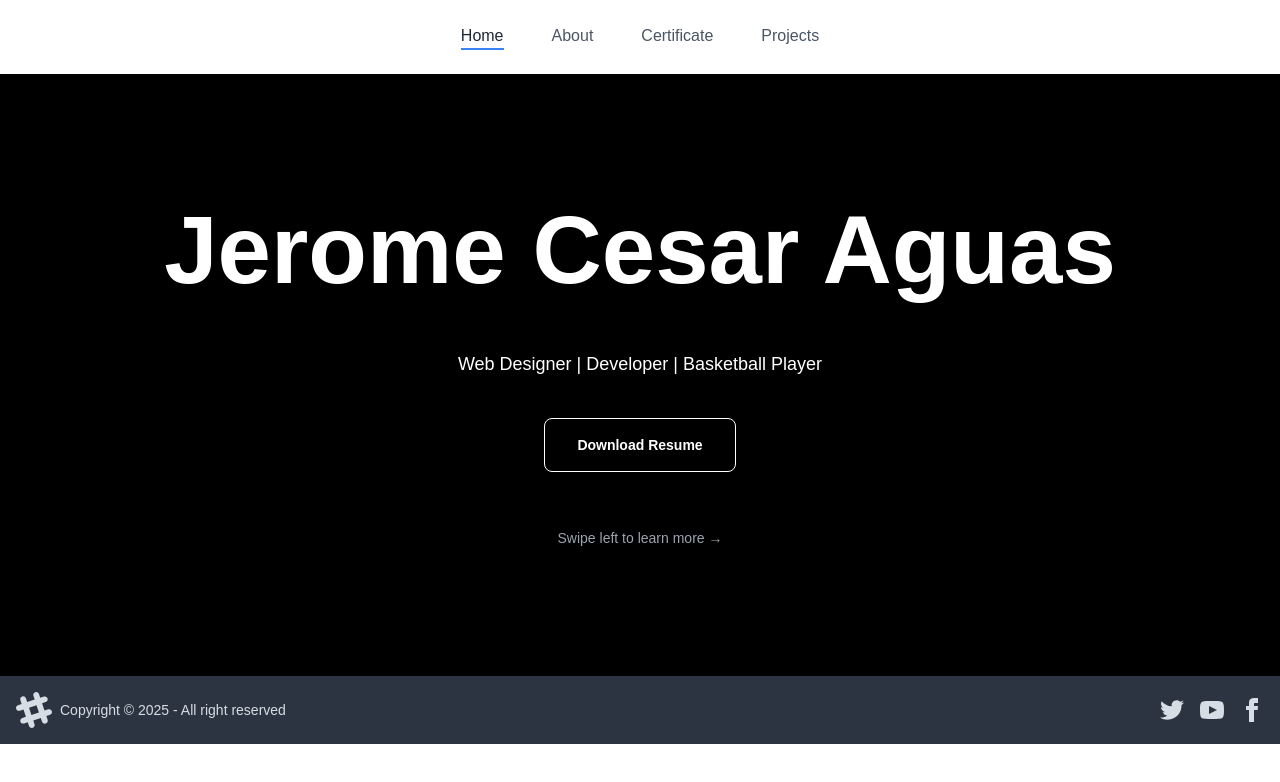
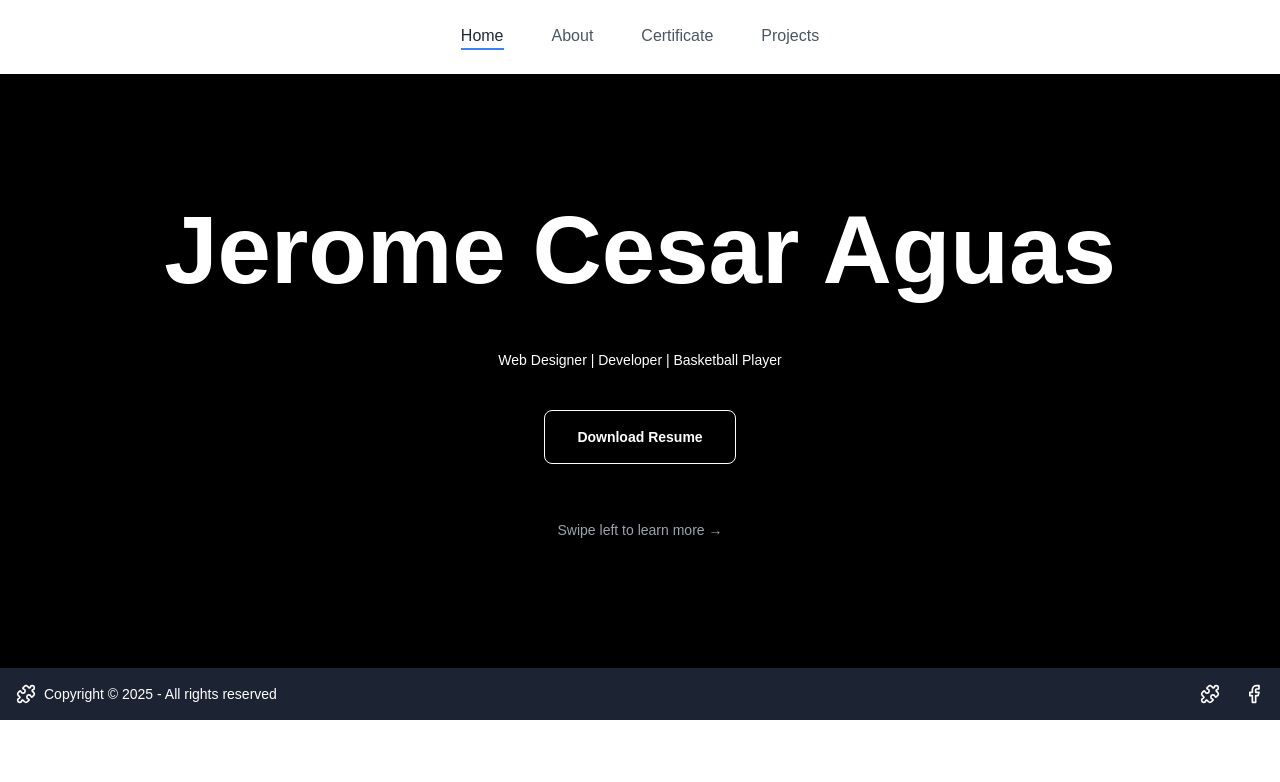
Before and after one commit to Csar0427/CsarPortfolio, a Next.js app: page / in a window 1280 px wide. Shown: the top 782 px of the page. Built offline with nearby package versions, Linux system fonts and the light colour scheme.

Commit message:
modified footer

```diff
--- a/app/components/Footer.jsx
+++ b/app/components/Footer.jsx
@@ -1,57 +1,35 @@
-import React from "react";
+import { Facebook, Youtube, PuzzleIcon } from "lucide-react";
 
 const Footer = () => {
   return (
-    <footer className="footer bg-neutral text-neutral-content items-center p-4 mt-auto">
-      <aside className="grid-flow-col items-center">
-        <svg
-          width="36"
-          height="36"
-          viewBox="0 0 24 24"
-          xmlns="http://www.w3.org/2000/svg"
-          fillRule="evenodd"
-          clipRule="evenodd"
-          className="fill-current"
-        >
-          <path d="M22.672 15.226l-2.432.811.841 2.515c.33 1.019-.209 2.127-1.23 2.456-1.15.325-2.148-.321-2.463-1.226l-.84-2.518-5.013 1.677.84 2.517c.391 1.203-.434 2.542-1.831 2.542-.88 0-1.601-.564-1.86-1.314l-.842-2.516-2.431.809c-1.135.328-2.145-.317-2.463-1.229-.329-1.018.211-2.127 1.231-2.456l2.432-.809-1.621-4.823-2.432.808c-1.355.384-2.558-.59-2.558-1.839 0-.817.509-1.582 1.327-1.846l2.433-.809-.842-2.515c-.33-1.02.211-2.129 1.232-2.458 1.02-.329 2.13.209 2.461 1.229l.842 2.515 5.011-1.677-.839-2.517c-.403-1.238.484-2.553 1.843-2.553.819 0 1.585.509 1.85 1.326l.841 2.517 2.431-.81c1.02-.33 2.131.211 2.461 1.229.332 1.018-.21 2.126-1.23 2.456l-2.433.809 1.622 4.823 2.433-.809c1.242-.401 2.557.484 2.557 1.838 0 .819-.51 1.583-1.328 1.847m-8.992-6.428l-5.01 1.675 1.619 4.828 5.011-1.674-1.62-4.829z"></path>
-        </svg>
-        <p>Copyright © {new Date().getFullYear()} - All right reserved</p>
-      </aside>
-      <nav className="grid-flow-col gap-4 md:place-self-center md:justify-self-end">
-        <a>
-          <svg
-            xmlns="http://www.w3.org/2000/svg"
-            width="24"
-            height="24"
-            viewBox="0 0 24 24"
-            className="fill-current"
-          >
-            <path d="M24 4.557c-.883.392-1.832.656-2.828.775 1.017-.609 1.798-1.574 2.165-2.724-.951.564-2.005.974-3.127 1.195-.897-.957-2.178-1.555-3.594-1.555-3.179 0-5.515 2.966-4.797 6.045-4.091-.205-7.719-2.165-10.148-5.144-1.29 2.213-.669 5.108 1.523 6.574-.806-.026-1.566-.247-2.229-.616-.054 2.281 1.581 4.415 3.949 4.89-.693.188-1.452.232-2.224.084.626 1.956 2.444 3.379 4.6 3.419-2.07 1.623-4.678 2.348-7.29 2.04 2.179 1.397 4.768 2.212 7.548 2.212 9.142 0 14.307-7.721 13.995-14.646.962-.695 1.797-1.562 2.457-2.549z"></path>
-          </svg>
-        </a>
-        <a>
-          <svg
-            xmlns="http://www.w3.org/2000/svg"
-            width="24"
-            height="24"
-            viewBox="0 0 24 24"
-            className="fill-current"
-          >
-            <path d="M19.615 3.184c-3.604-.246-11.631-.245-15.23 0-3.897.266-4.356 2.62-4.385 8.816.029 6.185.484 8.549 4.385 8.816 3.6.245 11.626.246 15.23 0 3.897-.266 4.356-2.62 4.385-8.816-.029-6.185-.484-8.549-4.385-8.816zm-10.615 12.816v-8l8 3.993-8 4.007z"></path>
-          </svg>
-        </a>
-        <a>
-          <svg
-            xmlns="http://www.w3.org/2000/svg"
-            width="24"
-            height="24"
-            viewBox="0 0 24 24"
-            className="fill-current"
-          >
-            <path d="M9 8h-3v4h3v12h5v-12h3.642l.358-4h-4v-1.667c0-.955.192-1.333 1.115-1.333h2.885v-5h-3.808c-3.596 0-5.192 1.583-5.192 4.615v3.385z"></path>
-          </svg>
-        </a>
-      </nav>
+    <footer className="bg-[#1C2333] text-white py-4">
+      <div className="container mx-auto px-4">
+        <div className="flex flex-col md:flex-row justify-between items-center gap-4">
+          <div className="flex items-center gap-2">
+            <PuzzleIcon className="h-5 w-5 text-white" />
+            <p className="text-sm text-white">
+              Copyright © 2025 - All rights reserved
+            </p>
+          </div>
+
+          <div className="flex items-center gap-6">
+            <a
+              href="#"
+              className="text-white hover:text-gray-300 transition-colors"
+              aria-label="Discord"
+            >
+              <PuzzleIcon className="h-5 w-5" />
+            </a>
+            <a
+              href="#"
+              className="text-white hover:text-gray-300 transition-colors"
+              aria-label="Facebook"
+            >
+              <Facebook className="h-5 w-5" />
+            </a>
+          </div>
+        </div>
+      </div>
     </footer>
   );
 };
--- a/app/sections/Hero.jsx
+++ b/app/sections/Hero.jsx
@@ -34,7 +34,7 @@ const Hero = () => {
           initial={{ opacity: 0, x: 50 }}
           animate={{ opacity: 1, x: 0 }}
           transition={{ duration: 0.8, ease: "easeOut", delay: 0.2 }}
-          className="text-lg max-w-2xl m-auto"
+          className="text-sm max-w-2xl m-auto"
         >
           Web Designer | Developer | Basketball Player
         </motion.p>
```
